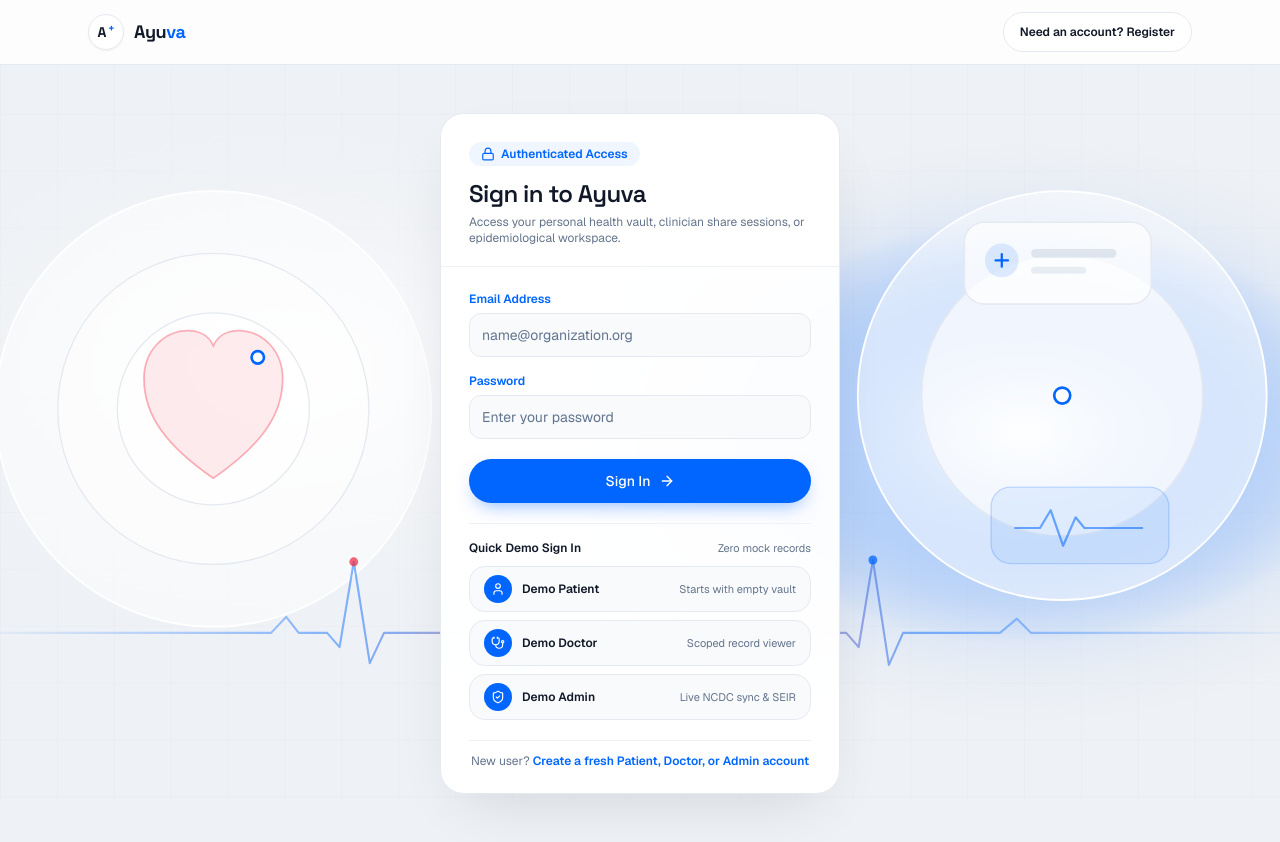
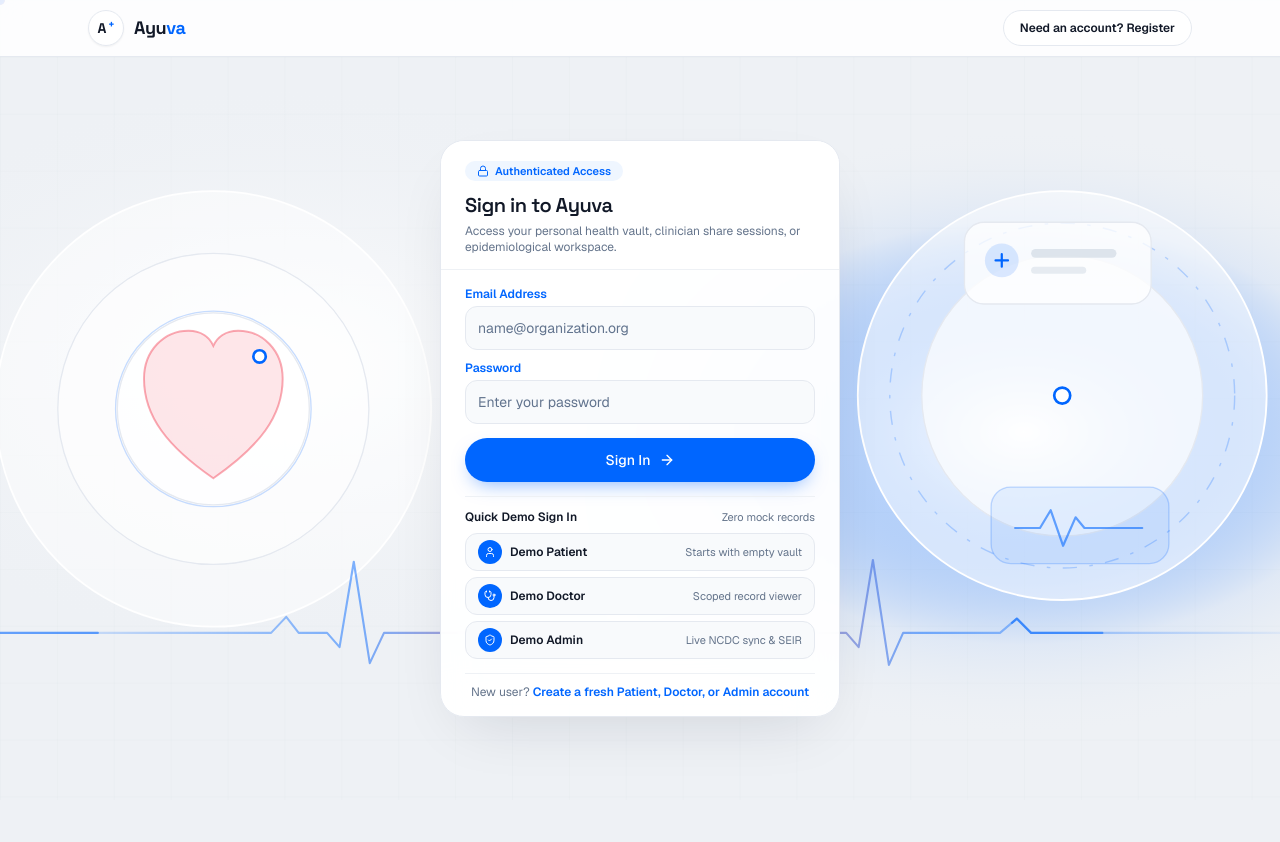
Before and after one commit to hritikraj07/Ayuva, a React (Vite) app in the folder frontend/: page /login in a window 1280 px wide. After the commit the page ends 800 px from the top, so only its background shows below. Built offline with nearby package versions, Linux system fonts and the light colour scheme.

Commit message:
Remove login vertical scroll, animate login SVG backdrop, and shift hero 3D heart left

```diff
--- a/frontend/src/components/three/MedicalModels3D.tsx
+++ b/frontend/src/components/three/MedicalModels3D.tsx
@@ -501,21 +501,21 @@ function StudioAnatomicalHeartModel({
     }
 
     const slideProgress = THREE.MathUtils.clamp(sp / 0.2, 0, 1.5);
-    const baseX = isDesktop ? 1.72 : 0.0;
-    const baseY = isDesktop ? 0.04 : 0.16;
+    const baseX = isDesktop ? 1.12 : 0.0;
+    const baseY = isDesktop ? 0.02 : 0.16;
     grp.position.set(
-      baseX - slideProgress * (isDesktop ? 0.9 : 0),
+      baseX - slideProgress * (isDesktop ? 0.85 : 0),
       baseY + (sp - 0.02) * 5.0 + (reducedMotion ? 0 : Math.sin(t * 1.1) * 0.03),
       (1 - weight) * -4.2
     );
     grp.rotation.y = -0.14 + (reducedMotion ? 0 : Math.sin(t * 0.45) * 0.16) + sp * Math.PI * 2.5;
     grp.rotation.x = 0.05 + slideProgress * 0.22;
-    grp.scale.setScalar((isDesktop ? 1.38 : 1.02) * (0.68 + 0.32 * weight));
+    grp.scale.setScalar((isDesktop ? 1.28 : 1.02) * (0.68 + 0.32 * weight));
     applyGroupFade(grp, weight);
   });
 
   return (
-    <group ref={groupRef} position={[1.72, 0.04, 0]}>
+    <group ref={groupRef} position={[1.12, 0.02, 0]}>
       {/* Clean translucent white circular halo disc & concentric ring behind the heart */}
       <mesh position={[0.02, 0.12, -0.68]}>
         <circleGeometry args={[1.18, 64]} />
--- a/frontend/src/pages/public/LoginPage.tsx
+++ b/frontend/src/pages/public/LoginPage.tsx
@@ -52,11 +52,11 @@ export function LoginClinicalSvgBackground() {
           <stop offset="100%" stopColor="#EEF1F5" stopOpacity="0" />
         </radialGradient>
         <linearGradient id="ecgStroke" x1="0%" y1="0%" x2="100%" y2="0%">
-          <stop offset="0%" stopColor="#0066FF" stopOpacity="0.05" />
-          <stop offset="28%" stopColor="#0066FF" stopOpacity="0.48" />
-          <stop offset="50%" stopColor="#EF233C" stopOpacity="0.45" />
-          <stop offset="72%" stopColor="#0066FF" stopOpacity="0.48" />
-          <stop offset="100%" stopColor="#0066FF" stopOpacity="0.05" />
+          <stop offset="0%" stopColor="#0066FF" stopOpacity="0.06" />
+          <stop offset="28%" stopColor="#0066FF" stopOpacity="0.5" />
+          <stop offset="50%" stopColor="#EF233C" stopOpacity="0.48" />
+          <stop offset="72%" stopColor="#0066FF" stopOpacity="0.5" />
+          <stop offset="100%" stopColor="#0066FF" stopOpacity="0.06" />
         </linearGradient>
         <pattern id="clinicalGrid" width="64" height="64" patternUnits="userSpaceOnUse">
           <path d="M 64 0 L 0 0 0 64" stroke="#0F172A" strokeOpacity="0.03" strokeWidth="1" />
@@ -68,47 +68,141 @@ export function LoginClinicalSvgBackground() {
       <rect width="1440" height="900" fill="url(#ayuvaHaloLeft)" />
       <rect width="1440" height="900" fill="url(#ayuvaHaloRight)" />
 
-      {/* Concentric studio circles inspired by the overview anatomy pedestal */}
-      <circle cx="240" cy="460" r="245" fill="#FFFFFF" fillOpacity="0.48" stroke="#FFFFFF" strokeWidth="2" />
-      <circle cx="240" cy="460" r="175" fill="#FFFFFF" fillOpacity="0.58" stroke="#E5E9F0" strokeWidth="1.5" />
-      <circle cx="240" cy="460" r="108" fill="#FFFFFF" fillOpacity="0.82" stroke="#E5E9F0" strokeWidth="1.5" />
+      {/* Left concentric radar rings with expanding pulse wave */}
+      <g>
+        <circle cx="240" cy="460" r="245" fill="#FFFFFF" fillOpacity="0.45" stroke="#FFFFFF" strokeWidth="2">
+          <animate attributeName="r" values="240;252;240" dur="5.2s" repeatCount="indefinite" />
+        </circle>
+        <circle cx="240" cy="460" r="175" fill="#FFFFFF" fillOpacity="0.58" stroke="#E5E9F0" strokeWidth="1.5">
+          <animate attributeName="r" values="172;182;172" dur="5.2s" repeatCount="indefinite" />
+        </circle>
+        <circle cx="240" cy="460" r="110" fill="none" stroke="#0066FF" strokeOpacity="0.22" strokeWidth="1.5">
+          <animate attributeName="r" values="110;248" dur="4.2s" repeatCount="indefinite" />
+          <animate attributeName="stroke-opacity" values="0.32;0" dur="4.2s" repeatCount="indefinite" />
+        </circle>
+        <circle cx="240" cy="460" r="108" fill="#FFFFFF" fillOpacity="0.86" stroke="#E5E9F0" strokeWidth="1.5" />
+      </g>
 
-      {/* Stylized left anatomical heart/respiratory geometric vector silhouette */}
+      {/* Beating anatomical heart silhouette + orbiting diagnostic pin */}
+      <g transform="translate(240 455)">
+        <g>
+          <animateTransform
+            attributeName="transform"
+            type="scale"
+            values="1;1.07;0.99;1.045;1;1"
+            keyTimes="0;0.14;0.24;0.34;0.48;1"
+            dur="1.6s"
+            repeatCount="indefinite"
+          />
           <path
-        d="M240 538C188 502 162 468 162 426C162 394 185 372 212 372C227 372 236 380 240 389C244 380 253 372 268 372C295 372 318 394 318 426C318 468 292 502 240 538Z"
+            d="M0 83C-52 47 -78 13 -78 -29C-78 -61 -55 -83 -28 -83C-13 -83 -4 -75 0 -66C4 -75 13 -83 28 -83C55 -83 78 -61 78 -29C78 13 52 47 0 83Z"
             fill="#EF233C"
-        fillOpacity="0.09"
+            fillOpacity="0.11"
             stroke="#EF233C"
-        strokeOpacity="0.34"
-        strokeWidth="2"
+            strokeOpacity="0.38"
+            strokeWidth="2.2"
           />
-      <circle cx="290" cy="402" r="7" fill="#FFFFFF" stroke="#0066FF" strokeWidth="3" />
+        </g>
+        <g>
+          <animateTransform attributeName="transform" type="rotate" from="0 0 0" to="360 0 0" dur="22s" repeatCount="indefinite" />
+          <circle cx="52" cy="-54" r="7" fill="#FFFFFF" stroke="#0066FF" strokeWidth="3" />
+        </g>
+      </g>
 
-      {/* Right studio diagnostic rings & card silhouettes */}
-      <circle cx="1195" cy="445" r="230" fill="#FFFFFF" fillOpacity="0.45" stroke="#FFFFFF" strokeWidth="2" />
-      <circle cx="1195" cy="445" r="158" fill="#FFFFFF" fillOpacity="0.65" stroke="#E5E9F0" strokeWidth="1.5" />
-      <rect x="1085" y="250" width="210" height="92" rx="22" fill="#FFFFFF" fillOpacity="0.72" stroke="#E5E9F0" strokeWidth="1.5" />
-      <rect x="1108" y="274" width="38" height="38" rx="19" fill="#0066FF" fillOpacity="0.12" />
+      {/* Right diagnostic studio rings + rotating dashed telemetry arc */}
+      <g>
+        <circle cx="1195" cy="445" r="230" fill="#FFFFFF" fillOpacity="0.45" stroke="#FFFFFF" strokeWidth="2">
+          <animate attributeName="r" values="226;236;226" dur="5.8s" repeatCount="indefinite" />
+        </circle>
+        <circle cx="1195" cy="445" r="158" fill="#FFFFFF" fillOpacity="0.68" stroke="#E5E9F0" strokeWidth="1.5" />
+        <g transform="translate(1195 445)">
+          <circle r="194" fill="none" stroke="#0066FF" strokeOpacity="0.24" strokeWidth="1.6" strokeDasharray="16 14 4 14">
+            <animateTransform attributeName="transform" type="rotate" from="0" to="-360" dur="34s" repeatCount="indefinite" />
+          </circle>
+        </g>
+      </g>
+
+      {/* Floating top medical status card */}
+      <g>
+        <animateTransform
+          attributeName="transform"
+          type="translate"
+          values="0,0; 0,-11; 0,0"
+          dur="4.8s"
+          repeatCount="indefinite"
+        />
+        <rect x="1085" y="250" width="210" height="92" rx="22" fill="#FFFFFF" fillOpacity="0.78" stroke="#E5E9F0" strokeWidth="1.5" />
+        <rect x="1108" y="274" width="38" height="38" rx="19" fill="#0066FF" fillOpacity="0.14">
+          <animate attributeName="fill-opacity" values="0.12;0.24;0.12" dur="2.6s" repeatCount="indefinite" />
+        </rect>
         <path d="M1120 293 H1134 M1127 286 V300" stroke="#0066FF" strokeWidth="2.5" strokeLinecap="round" />
-      <rect x="1160" y="280" width="96" height="10" rx="5" fill="#CBD5E1" fillOpacity="0.55" />
-      <rect x="1160" y="300" width="62" height="8" rx="4" fill="#CBD5E1" fillOpacity="0.4" />
+        <rect x="1160" y="280" width="96" height="10" rx="5" fill="#CBD5E1" fillOpacity="0.6" />
+        <rect x="1160" y="300" width="62" height="8" rx="4" fill="#CBD5E1" fillOpacity="0.45" />
+      </g>
 
-      <rect x="1115" y="548" width="200" height="86" rx="22" fill="#0066FF" fillOpacity="0.08" stroke="#0066FF" strokeOpacity="0.2" strokeWidth="1.5" />
-      <path d="M1142 594 H1170 L1182 574 L1196 614 L1210 582 L1220 594 H1285" stroke="#0066FF" strokeOpacity="0.55" strokeWidth="2.5" strokeLinecap="round" strokeLinejoin="round" />
+      {/* Counter-floating bottom live ECG monitor widget */}
+      <g>
+        <animateTransform
+          attributeName="transform"
+          type="translate"
+          values="0,0; 0,10; 0,0"
+          dur="5.2s"
+          repeatCount="indefinite"
+        />
+        <rect x="1115" y="548" width="200" height="86" rx="22" fill="#0066FF" fillOpacity="0.08" stroke="#0066FF" strokeOpacity="0.22" strokeWidth="1.5" />
+        <path
+          id="miniEcgPath"
+          d="M1142 594 H1170 L1182 574 L1196 614 L1210 582 L1220 594 H1285"
+          stroke="#0066FF"
+          strokeOpacity="0.58"
+          strokeWidth="2.5"
+          strokeLinecap="round"
+          strokeLinejoin="round"
+        />
+        <circle r="4.5" fill="#0066FF">
+          <animateMotion dur="2.8s" repeatCount="indefinite">
+            <mpath href="#miniEcgPath" />
+          </animateMotion>
+        </circle>
+      </g>
 
-      {/* Continuous background clinical ECG PQRST telemetry waveform */}
+      {/* Continuous moving PQRST telemetry baseline across viewport */}
       <path
+        id="mainEcgPath"
         d="M0 712 H305 L322 694 L336 712 H368 L382 728 L398 632 L416 746 L432 712 H540 L558 696 L574 712 H885 L904 694 L920 712 H952 L966 728 L982 630 L1000 748 L1016 712 H1125 L1144 696 L1160 712 H1440"
         stroke="url(#ecgStroke)"
         strokeWidth="2.4"
         strokeLinecap="round"
         strokeLinejoin="round"
       />
+      <path
+        d="M0 712 H305 L322 694 L336 712 H368 L382 728 L398 632 L416 746 L432 712 H540 L558 696 L574 712 H885 L904 694 L920 712 H952 L966 728 L982 630 L1000 748 L1016 712 H1125 L1144 696 L1160 712 H1440"
+        stroke="#0066FF"
+        strokeOpacity="0.55"
+        strokeWidth="2.6"
+        strokeDasharray="110 1500"
+        strokeLinecap="round"
+        strokeLinejoin="round"
+      >
+        <animate attributeName="stroke-dashoffset" from="1610" to="0" dur="4.6s" repeatCount="indefinite" />
+      </path>
 
-      {/* Subtle telemetry dots matching reference node pins */}
-      <circle cx="398" cy="632" r="5" fill="#EF233C" fillOpacity="0.7" />
-      <circle cx="982" cy="630" r="5" fill="#0066FF" fillOpacity="0.75" />
-      <circle cx="1195" cy="445" r="9" fill="#FFFFFF" stroke="#0066FF" strokeWidth="3" />
+      {/* Gliding pulse beacon traveling along the main ECG waveform */}
+      <circle r="5.5" fill="#EF233C" fillOpacity="0.88">
+        <animateMotion dur="5.8s" repeatCount="indefinite">
+          <mpath href="#mainEcgPath" />
+        </animateMotion>
+      </circle>
+      <circle r="5.5" fill="#0066FF" fillOpacity="0.88">
+        <animateMotion dur="5.8s" begin="-2.9s" repeatCount="indefinite">
+          <mpath href="#mainEcgPath" />
+        </animateMotion>
+      </circle>
+
+      {/* Pulsing right diagnostic hub indicator */}
+      <circle cx="1195" cy="445" r="9" fill="#FFFFFF" stroke="#0066FF" strokeWidth="3">
+        <animate attributeName="r" values="8;11;8" dur="2.6s" repeatCount="indefinite" />
+      </circle>
     </svg>
   );
 }
@@ -147,43 +241,43 @@ export function LoginPage() {
   };
 
   return (
-    <div className="relative min-h-dvh bg-[#EEF1F5] text-[#111827]">
+    <div className="relative flex min-h-dvh flex-col bg-[#EEF1F5] text-[#111827] md:h-dvh md:overflow-hidden">
       <LoginClinicalSvgBackground />
 
-      <header className="relative z-10 border-b border-[#E5E9F0] bg-white/85 backdrop-blur-xl">
-        <div className="mx-auto flex h-16 max-w-6xl items-center justify-between px-4 sm:px-6">
+      <header className="relative z-10 shrink-0 border-b border-[#E5E9F0] bg-white/85 backdrop-blur-xl">
+        <div className="mx-auto flex h-14 max-w-6xl items-center justify-between px-4 sm:px-6">
           <Link to="/">
             <BrandMark />
           </Link>
           <Link
             to="/register"
-            className="inline-flex min-h-[40px] items-center rounded-full border border-[#E5E9F0] bg-white px-4 text-xs font-semibold text-[#111827] hover:border-[#0066FF]/40 hover:text-[#0066FF]"
+            className="inline-flex min-h-[36px] items-center rounded-full border border-[#E5E9F0] bg-white px-4 text-xs font-semibold text-[#111827] hover:border-[#0066FF]/40 hover:text-[#0066FF]"
           >
             Need an account? Register
           </Link>
         </div>
       </header>
 
-      <main className="relative z-10 mx-auto flex max-w-md flex-col gap-6 px-4 py-12 sm:px-6">
-        <Card className="rounded-3xl border-[#E5E9F0] bg-white/95 shadow-[0_24px_60px_-24px_rgba(15,23,42,0.14)] backdrop-blur-xl">
-          <CardHeader className="rounded-t-3xl border-[#EEF1F5] bg-white px-7 pt-7 pb-5">
-            <div className="mb-2 inline-flex w-fit items-center gap-1.5 rounded-full bg-[#EFF6FF] px-3 py-1 text-xs font-semibold text-[#0066FF]">
-              <Lock className="size-3.5" aria-hidden="true" />
+      <main className="relative z-10 mx-auto flex w-full max-w-md flex-1 items-center justify-center px-4 py-3 sm:px-6">
+        <Card className="w-full rounded-3xl border-[#E5E9F0] bg-white/95 shadow-[0_24px_60px_-24px_rgba(15,23,42,0.14)] backdrop-blur-xl">
+          <CardHeader className="rounded-t-3xl border-[#EEF1F5] bg-white px-6 pt-5 pb-3.5">
+            <div className="mb-1.5 inline-flex w-fit items-center gap-1.5 rounded-full bg-[#EFF6FF] px-3 py-0.5 text-[11px] font-semibold text-[#0066FF]">
+              <Lock className="size-3" aria-hidden="true" />
               <span>Authenticated Access</span>
             </div>
-            <CardTitle className="text-2xl font-semibold tracking-tight text-[#111827]">Sign in to Ayuva</CardTitle>
+            <CardTitle className="text-xl font-semibold tracking-tight text-[#111827]">Sign in to Ayuva</CardTitle>
             <CardDescription className="text-xs text-[#64748B]">
               Access your personal health vault, clinician share sessions, or epidemiological workspace.
             </CardDescription>
           </CardHeader>
-          <CardContent className="flex flex-col gap-5 px-7 py-6">
-            <form onSubmit={handleSubmit} className="flex flex-col gap-4">
+          <CardContent className="flex flex-col gap-3.5 px-6 py-4">
+            <form onSubmit={handleSubmit} className="flex flex-col gap-2.5">
               {error && (
                 <Alert variant="danger" title="Authentication Failed">
                   {error}
                 </Alert>
               )}
-              <div className="flex flex-col gap-1.5">
+              <div className="flex flex-col gap-1">
                 <FieldLabel htmlFor="login-email">Email Address</FieldLabel>
                 <Input
                   id="login-email"
@@ -193,10 +287,10 @@ export function LoginPage() {
                   value={email}
                   onChange={(e) => setEmail(e.target.value)}
                   placeholder="name@organization.org"
-                  className="rounded-xl border-[#E5E9F0] bg-[#F8FAFC]"
+                  className="h-9 rounded-xl border-[#E5E9F0] bg-[#F8FAFC]"
                 />
               </div>
-              <div className="flex flex-col gap-1.5">
+              <div className="flex flex-col gap-1">
                 <FieldLabel htmlFor="login-password">Password</FieldLabel>
                 <Input
                   id="login-password"
@@ -206,21 +300,21 @@ export function LoginPage() {
                   value={password}
                   onChange={(e) => setPassword(e.target.value)}
                   placeholder="Enter your password"
-                  className="rounded-xl border-[#E5E9F0] bg-[#F8FAFC]"
+                  className="h-9 rounded-xl border-[#E5E9F0] bg-[#F8FAFC]"
                 />
               </div>
-              <Button type="submit" disabled={loading} className="mt-1 w-full rounded-full">
+              <Button type="submit" disabled={loading} className="mt-1 h-10 w-full rounded-full">
                 <span>{loading ? "Signing in..." : "Sign In"}</span>
                 <ArrowRight className="size-4" aria-hidden="true" />
               </Button>
             </form>
 
-            <div className="border-t border-[#EEF1F5] pt-4">
-              <div className="mb-2.5 flex items-center justify-between text-xs">
+            <div className="border-t border-[#EEF1F5] pt-3">
+              <div className="mb-2 flex items-center justify-between text-xs">
                 <span className="font-semibold text-[#111827]">Quick Demo Sign In</span>
                 <span className="text-[11px] text-[#64748B]">Zero mock records</span>
               </div>
-              <div className="grid gap-2">
+              <div className="grid gap-1.5">
                 {DEMO_ACCOUNTS.map((acc) => {
                   const Icon = acc.icon;
                   return (
@@ -233,11 +327,11 @@ export function LoginPage() {
                         setPassword(acc.password);
                         performLogin(acc.email, acc.password);
                       }}
-                      className="flex min-h-[46px] items-center justify-between rounded-2xl border border-[#E5E9F0] bg-[#F8FAFC] px-3.5 py-2 text-left text-xs transition-all hover:border-[#0066FF]/45 hover:bg-[#EFF6FF] disabled:opacity-50"
+                      className="flex min-h-[38px] items-center justify-between rounded-xl border border-[#E5E9F0] bg-[#F8FAFC] px-3 py-1.5 text-left text-xs transition-all hover:border-[#0066FF]/45 hover:bg-[#EFF6FF] disabled:opacity-50"
                     >
-                      <span className="flex items-center gap-2.5 font-semibold text-[#111827]">
-                        <span className="flex size-7 items-center justify-center rounded-full bg-[#0066FF] text-white">
-                          <Icon className="size-3.5" aria-hidden="true" />
+                      <span className="flex items-center gap-2 font-semibold text-[#111827]">
+                        <span className="flex size-6 items-center justify-center rounded-full bg-[#0066FF] text-white">
+                          <Icon className="size-3" aria-hidden="true" />
                         </span>
                         <span>{acc.label}</span>
                       </span>
@@ -248,7 +342,7 @@ export function LoginPage() {
               </div>
             </div>
 
-            <div className="border-t border-[#EEF1F5] pt-3 text-center text-xs text-[#64748B]">
+            <div className="border-t border-[#EEF1F5] pt-2.5 text-center text-xs text-[#64748B]">
               New user?{" "}
               <Link to="/register" className="font-semibold text-[#0066FF] hover:underline">
                 Create a fresh Patient, Doctor, or Admin account
--- a/frontend/src/pages/public/RegisterPage.tsx
+++ b/frontend/src/pages/public/RegisterPage.tsx
@@ -48,25 +48,25 @@ export function RegisterPage() {
   };
 
   return (
-    <div className="relative flex min-h-dvh flex-col bg-[#EEF1F5] text-[#111827]">
+    <div className="relative flex min-h-dvh flex-col bg-[#EEF1F5] text-[#111827] md:h-dvh md:overflow-hidden">
       <LoginClinicalSvgBackground />
-      <header className="relative z-10 border-b border-[#E5E9F0] bg-white/85 backdrop-blur-xl">
-        <div className="mx-auto flex h-16 max-w-5xl items-center justify-between px-4">
+      <header className="relative z-10 shrink-0 border-b border-[#E5E9F0] bg-white/85 backdrop-blur-xl">
+        <div className="mx-auto flex h-14 max-w-5xl items-center justify-between px-4">
           <Link to="/" aria-label="Ayuva home">
             <BrandMark />
           </Link>
           <Link
             to="/login"
-            className="inline-flex min-h-[40px] items-center rounded-full border border-[#E5E9F0] bg-white px-4 text-xs font-semibold text-[#111827] hover:border-[#0066FF]/40 hover:text-[#0066FF]"
+            className="inline-flex min-h-[36px] items-center rounded-full border border-[#E5E9F0] bg-white px-4 text-xs font-semibold text-[#111827] hover:border-[#0066FF]/40 hover:text-[#0066FF]"
           >
             Already registered? Sign in
           </Link>
         </div>
       </header>
 
-      <main className="relative z-10 mx-auto flex w-full max-w-lg flex-1 items-center px-4 py-10">
+      <main className="relative z-10 mx-auto flex w-full max-w-lg flex-1 items-center px-4 py-4">
         <Card className="w-full rounded-3xl border-[#E5E9F0] bg-white/95 shadow-[0_24px_60px_-24px_rgba(15,23,42,0.14)] backdrop-blur-xl">
-          <CardHeader className="rounded-t-3xl border-[#EEF1F5] bg-white px-7 pt-7 pb-5">
+          <CardHeader className="rounded-t-3xl border-[#EEF1F5] bg-white px-6 pt-5 pb-3.5">
             <CardTitle className="text-2xl font-semibold tracking-tight text-[#111827]">Create Ayuva Account</CardTitle>
             <CardDescription className="text-xs text-[#64748B]">Select your role to initialize role-isolated permissions.</CardDescription>
           </CardHeader>
```
Lines whose indentation alone changed are shown as unchanged.
